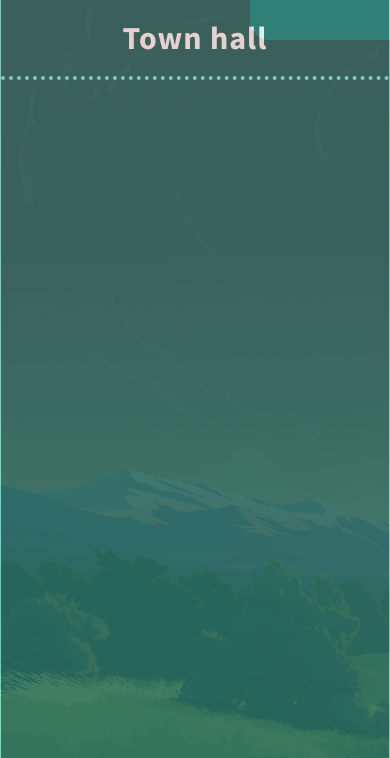
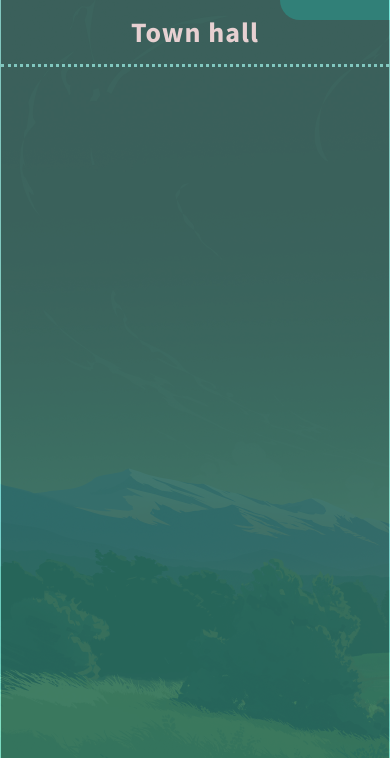
Before and after one commit to Bartekp26/Village-game, a PHP site: page /php/townhall.php in a window 390 px wide. Shown: the part 68-826 px from the top of the page. Run offline with PHP 8.4, Linux system fonts and the light colour scheme; the visitor is signed in with stand-in values (Sample User, id 1); data that the repository does not hold is empty; some libraries are stand-ins or nearby versions.

Commit message:
Added half-responsive townhall & minerals-list

```diff
--- a/css/index.css
+++ b/css/index.css
@@ -264,7 +264,7 @@ body {
   position: absolute;
   right: 0;
   min-width: 100px;
-  padding: 20px 20px;
+  padding: 20px;
   border-bottom-left-radius: 20px;
   color: black;
   font-size: 24px;
@@ -280,6 +280,26 @@ body {
     width: 22px; }
     .mineral__icon--margin {
       margin-left: 7px; }
+
+@media only screen and (max-width: 1150px) {
+  .minerals {
+    font-size: 18px;
+    padding: 10px;
+    min-width: 90px; }
+  .mineral__icon {
+    width: 20px; }
+    .mineral__icon--margin {
+      margin-left: 5px; } }
+
+@media only screen and (max-width: 970px) {
+  .minerals {
+    font-size: 18px;
+    padding: 10px;
+    min-width: 90px; }
+  .mineral__icon {
+    width: 20px; }
+    .mineral__icon--margin {
+      margin-left: 5px; } }
 
 body {
   background: linear-gradient(rgba(0, 0, 0, 0.3), rgba(0, 0, 0, 0.3)), url("../assets/img/background.png"); }
@@ -353,3 +373,29 @@ body {
     color: red;
     top: 85px;
     left: 25%; }
+
+@media only screen and (max-width: 1150px) {
+  .townhall {
+    max-width: 600px; }
+    .townhall__title {
+      font-size: 28px;
+      padding: 16px;
+      border-bottom-width: 3px; }
+  .buildings_container {
+    margin: 12px 28px; }
+  .building {
+    padding: 30px 25px; }
+    .building__title {
+      font-size: 18px;
+      min-width: 100px; }
+    .building__cost {
+      min-width: 110px; }
+    .building__button {
+      font-size: 16px;
+      padding: 8px 22px; }
+      .building__button--not-available:hover::after {
+        font-size: 12px;
+        right: -85px; }
+    .building__error {
+      font-size: 18px;
+      top: 75px; } }
--- a/scss/game/minerals.scss
+++ b/scss/game/minerals.scss
@@ -3,7 +3,7 @@
   position: absolute;
   right: 0;
   min-width: 100px;
-  padding: 20px 20px;
+  padding: 20px;
   border-bottom-left-radius: 20px;
   color: black;
   font-size: 24px;
@@ -24,3 +24,31 @@
     }
   }
 }
+
+@media only screen and (max-width: 1150px){
+  .minerals{
+    font-size: 18px;
+    padding: 10px;
+    min-width: 90px;
+  }
+  .mineral__icon{
+    width: 20px;
+    &--margin{
+      margin-left: 5px;
+    }
+  }
+}
+
+@media only screen and (max-width: 970px){
+  .minerals{
+    font-size: 18px;
+    padding: 10px;
+    min-width: 90px;
+  }
+  .mineral__icon{
+    width: 20px;
+    &--margin{
+      margin-left: 5px;
+    }
+  }
+}
--- a/scss/game/townhall.scss
+++ b/scss/game/townhall.scss
@@ -87,3 +87,43 @@ body{
     left: 25%;
   }
 }
+
+@media only screen and (max-width: 1150px){
+  .townhall{
+    max-width: 600px;
+
+    &__title{
+      font-size: 28px;
+      padding: 16px;
+      border-bottom-width: 3px;
+    }
+  }
+
+  .buildings_container{
+    margin: 12px 28px;
+  }
+
+  .building{
+    padding: 30px 25px;
+    &__title{
+      font-size: 18px;
+      min-width: 100px;
+    }
+    &__cost{
+      min-width: 110px;
+    }
+    &__button{
+      font-size: 16px;
+      padding: 8px 22px;
+
+      &--not-available:hover::after{
+        font-size: 12px;
+        right: -85px;
+      }
+    }
+    &__error{
+      font-size: 18px;
+      top: 75px;
+    }
+  }
+}
```
